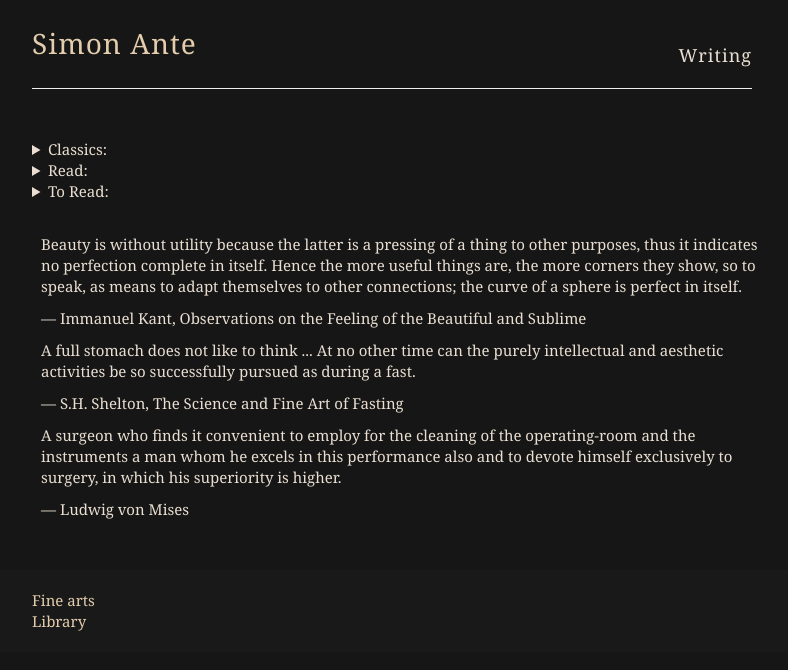
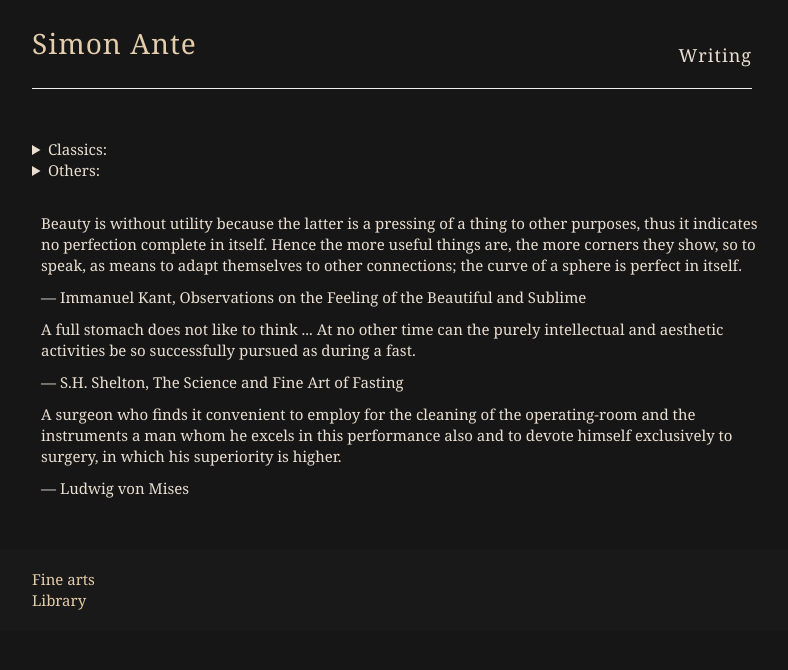
Before and after one commit to simonante/shimonem, a Jekyll site: the page built from books.md, in a window 1280 px wide. Shown: the top 670 px of the page, without its empty margins (248-1036 px from the left). Built offline with Jekyll 4.4.1, drawn with Linux system fonts in a browser that asks for light colours.

Commit message:
Update books.html

```diff
--- a/_layouts/books.html
+++ b/_layouts/books.html
@@ -76,7 +76,7 @@
 
 
 <details>
-    <summary>Read:</summary>
+    <summary>Others:</summary>
   		<ul><details>
 			{% for link in books.links %}
 			<summary><p>{{ books.author }}</p></summary>
@@ -89,19 +89,6 @@
 			</details></ul>
 </details>
 
-<details>
-    <summary>To Read:</summary>
-  		<ul><details>
-			{% for link in books.links %}
-			<summary><p>{{ books.author }}</p></summary>
-    				<a href="{{ books.url }}">{{ books.title }}</a>
-			{% endfor %}
-		</details></ul>
-  		<ul><details>
-    	  <summary>Author B</summary>
-    			Something small enough to escape casual notice.
-			</details></ul>
-</details>
 	{% include analytics.html %}
     	{% include open-embed.html %}
         <br>
```
